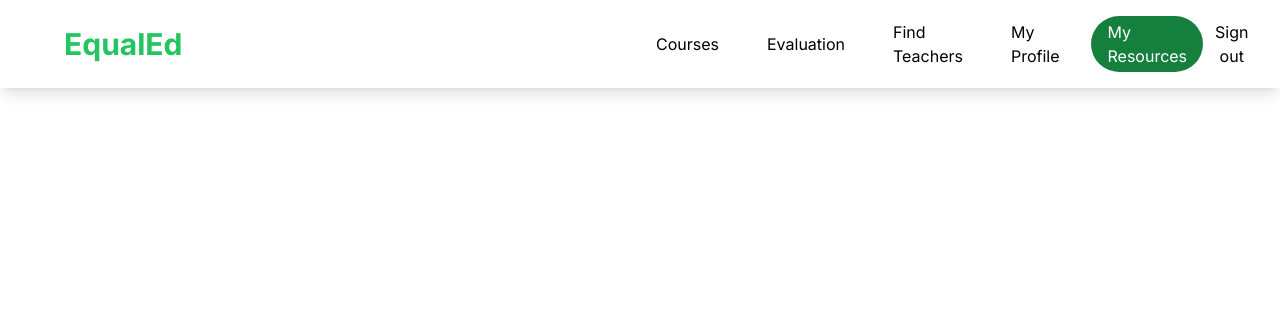
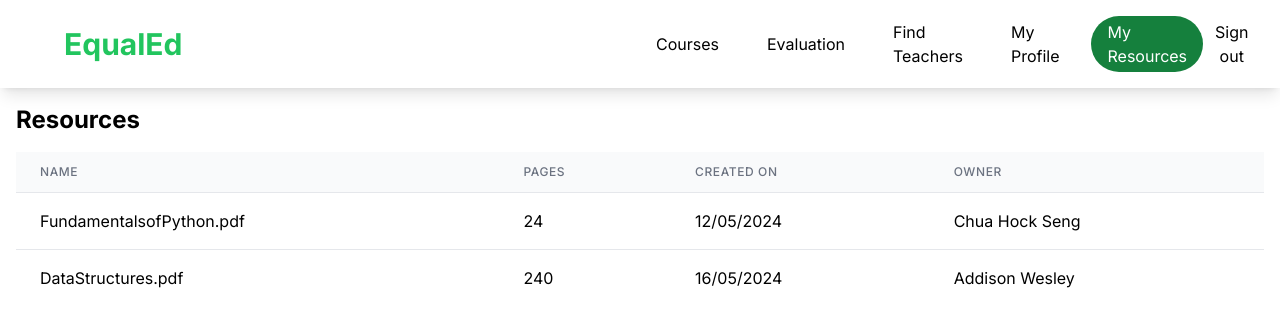
Before and after one commit to wwen04/EqualEd, a Next.js app: page /resources in a window 1280 px wide. Shown: the top 326 px of the page. Built offline with nearby package versions, Linux system fonts and the light colour scheme.

Commit message:
add resources styling

```diff
--- a/app/resources/ResourcesPage.tsx
+++ b/app/resources/ResourcesPage.tsx
@@ -1,29 +1,49 @@
 "use client";
 
 function ResourcesPage() {
-  <main>
-    <h1>Resources</h1>
-    <table>
-      <tr>
-        <th>Name</th>
-        <th>Pages</th>
-        <th>Created On</th>
-        <th>Owner</th>
-      </tr>
-      <tr>
-        <td>FundamentalsofPython.pdf</td>
-        <td>24</td>
-        <td>12/05/2024</td>
-        <td>Chua Hock Seng</td>
-      </tr>
-      <tr>
-        <td>DataStructures.pdf</td>
-        <td>240</td>
-        <td>16/05/2024</td>
-        <td>Addison Wesley</td>
-      </tr>
-    </table>
-  </main>;
+  return (
+    <main className="text-black p-4">
+      <h1 className="text-2xl font-bold mb-4">Resources</h1>
+      <div className="overflow-x-auto">
+        <table className="min-w-full divide-y divide-gray-200">
+          <thead className="bg-gray-50">
+            <tr>
+              <th className="px-6 py-3 text-left text-xs font-medium text-gray-500 uppercase tracking-wider">
+                Name
+              </th>
+              <th className="px-6 py-3 text-left text-xs font-medium text-gray-500 uppercase tracking-wider">
+                Pages
+              </th>
+              <th className="px-6 py-3 text-left text-xs font-medium text-gray-500 uppercase tracking-wider">
+                Created On
+              </th>
+              <th className="px-6 py-3 text-left text-xs font-medium text-gray-500 uppercase tracking-wider">
+                Owner
+              </th>
+            </tr>
+          </thead>
+          <tbody className="bg-white divide-y divide-gray-200 ">
+            <tr className="hover:bg-gray-200">
+              <td className="px-6 py-4 whitespace-nowrap">
+                FundamentalsofPython.pdf
+              </td>
+              <td className="px-6 py-4 whitespace-nowrap">24</td>
+              <td className="px-6 py-4 whitespace-nowrap">12/05/2024</td>
+              <td className="px-6 py-4 whitespace-nowrap">Chua Hock Seng</td>
+            </tr>
+            <tr className="hover:bg-gray-200">
+              <td className="px-6 py-4 whitespace-nowrap">
+                DataStructures.pdf
+              </td>
+              <td className="px-6 py-4 whitespace-nowrap">240</td>
+              <td className="px-6 py-4 whitespace-nowrap">16/05/2024</td>
+              <td className="px-6 py-4 whitespace-nowrap">Addison Wesley</td>
+            </tr>
+          </tbody>
+        </table>
+      </div>
+    </main>
+  );
 }
 
 export default ResourcesPage;
```
